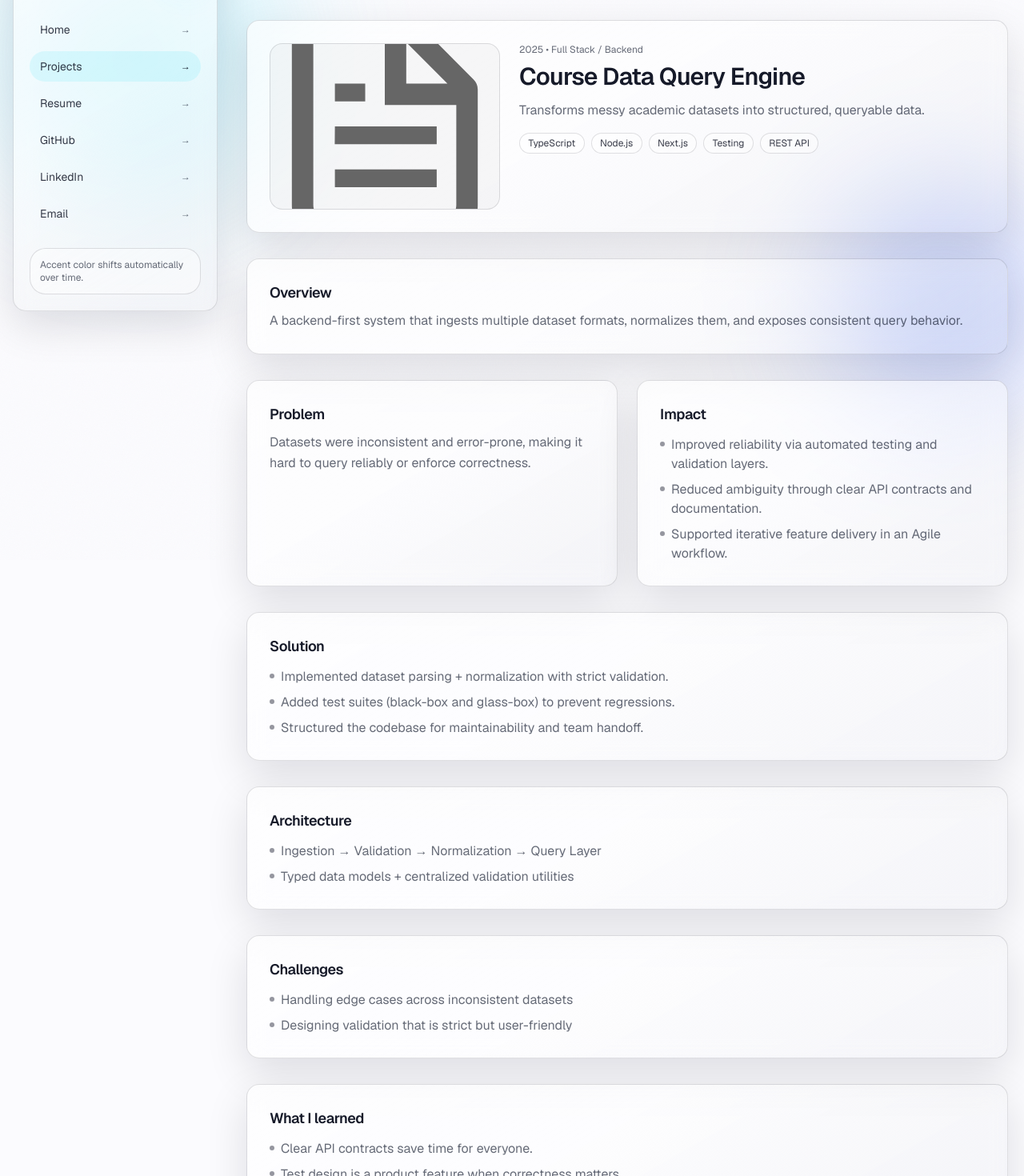
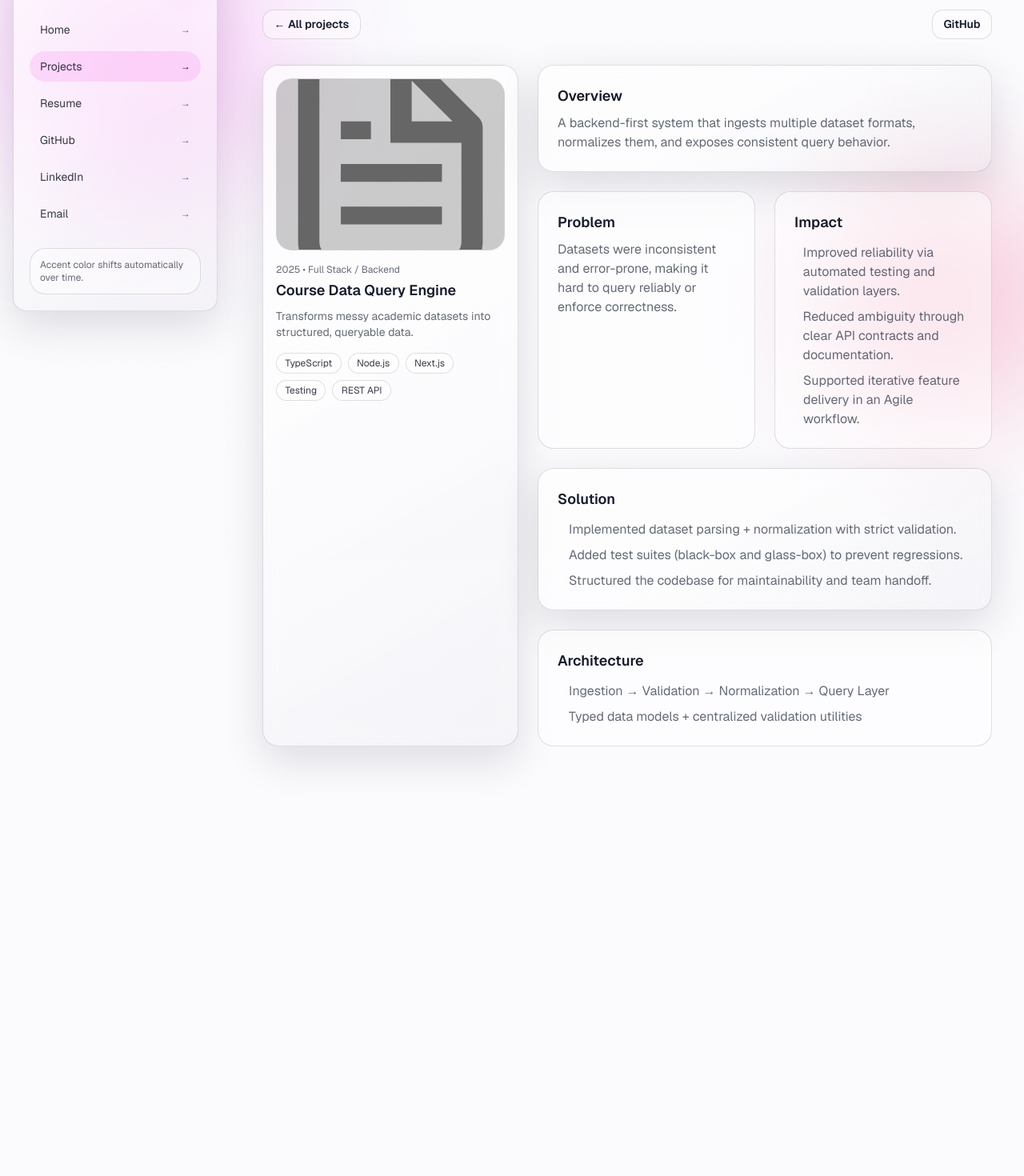
Before and after one commit to olddriver12356/DennyXHX_Profile, a Next.js app: page /projects/course-data-query-engine in a window 1280 px wide. Shown: the part 100-1570 px from the top of the page at 80% size. After the commit the page ends 1145 px from the top, so only its background shows below. Built offline with nearby package versions, Linux system fonts and the light colour scheme.

Commit message:
Try to fix the 404 error when rending the project details

```diff
--- a/app/globals.css
+++ b/app/globals.css
@@ -1,4 +1,10 @@
 @import "tailwindcss";
+
+@property --accent-h {
+    syntax: "<number>";
+    inherits: true;
+    initial-value: 262;
+  }
 
 :root {
   /* Theme tokens (default = dark, because you started with dark UI) */
@@ -20,7 +26,13 @@
   --radius-lg: 16px;
   --radius-xl: 20px;
   --content-max: 72rem;
+  animation: hueShift 18s linear infinite;
 }
+@keyframes hueShift {
+    0% { --accent-h: 262; }
+    50% { --accent-h: 330; }
+    100% { --accent-h: 262; }
+  }
 
 /* If user hasn’t explicitly selected a theme, follow OS preference */
 @media (prefers-color-scheme: light) {
--- a/app/projects/[slug]/page.tsx
+++ b/app/projects/[slug]/page.tsx
@@ -1,50 +1,46 @@
 import Link from "next/link";
 import Image from "next/image";
-import { getProject, PROJECTS } from "@/lib/projects";
+import { getProject } from "@/lib/projects";
 import { notFound } from "next/navigation";
-
-export const dynamicParams = false;
-
-export function generateStaticParams() {
-  return PROJECTS.map((p) => ({ slug: p.slug }));
-}
 
 export default function ProjectDetailPage({ params }: { params: { slug: string } }) {
   const project = getProject(params.slug);
   if (!project) return notFound();
 
   return (
-    <div className="space-y-8">
-      <header className="flex flex-col gap-4 sm:flex-row sm:items-center sm:justify-between">
-        <Link className="btn w-fit" href="/projects">
+    <main className="min-h-screen">
+      <div className="container py-14">
+        <div className="flex items-center justify-between gap-4">
+          <Link className="btn" href="/projects">
             ← All projects
           </Link>
-        <div className="flex flex-wrap gap-2">
+
+          <div className="flex gap-2">
             {project.links?.github && (
               <Link className="btn" href={project.links.github} target="_blank" rel="noreferrer">
                 GitHub
               </Link>
             )}
             {project.links?.live && (
-            <Link className="btn btn-primary" href={project.links.live} target="_blank" rel="noreferrer">
-              Live demo
+              <Link className="btn" href={project.links.live} target="_blank" rel="noreferrer">
+                Live
               </Link>
             )}
           </div>
-      </header>
+        </div>
 
-      <section className="surface rounded-2xl p-7">
-        <div className="flex flex-col gap-6 md:flex-row md:items-start">
-          <div className="relative h-44 w-full overflow-hidden rounded-2xl border border-[color:var(--border)] bg-[color:color-mix(in_oklab,var(--surface-2)_65%,transparent)] md:h-52 md:w-72">
+        <div className="mt-8 grid gap-6 md:grid-cols-[320px_1fr]">
+          <div className="surface rounded-[var(--radius-xl)] p-4">
+            <div className="relative aspect-[4/3] overflow-hidden rounded-xl border border-white/10 bg-black/20">
               <Image src={project.thumbnail} alt={project.title} fill className="object-cover" />
             </div>
 
-          <div className="flex-1 min-w-0">
-            <div className="text-xs text-[color:var(--muted)]">
-              {project.year} {project.role ? `• ${project.role}` : ""}
+            <div className="mt-4">
+              <div className="text-xs text-muted">
+                {project.year ? project.year : ""}{project.role ? ` • ${project.role}` : ""}
               </div>
-            <h1 className="mt-2 text-3xl font-semibold tracking-tight">{project.title}</h1>
-            <p className="mt-3 text-[color:var(--muted)]">{project.tagline}</p>
+              <div className="mt-1 text-lg font-semibold">{project.title}</div>
+              <div className="mt-2 text-sm text-muted">{project.tagline}</div>
 
               <div className="mt-4 flex flex-wrap gap-2">
                 {project.stack.map((t) => (
@@ -55,28 +51,25 @@ export default function ProjectDetailPage({ params }: { params: { slug: string }
               </div>
             </div>
           </div>
-      </section>
 
-      <section className="surface rounded-2xl p-7">
-        <h2 className="text-lg font-semibold tracking-tight">Overview</h2>
-        <p className="mt-2 leading-relaxed text-[color:var(--muted)]">{project.overview}</p>
+          <div className="space-y-6">
+            <section className="surface rounded-[var(--radius-xl)] p-6">
+              <h2 className="text-lg font-semibold">Overview</h2>
+              <p className="mt-2 text-muted">{project.overview}</p>
             </section>
 
             <div className="grid gap-6 md:grid-cols-2">
-        <section className="surface rounded-2xl p-7">
-          <h2 className="text-lg font-semibold tracking-tight">Problem</h2>
-          <p className="mt-2 leading-relaxed text-[color:var(--muted)]">{project.problem}</p>
+              <section className="surface-soft rounded-[var(--radius-xl)] p-6">
+                <h2 className="text-lg font-semibold">Problem</h2>
+                <p className="mt-2 text-muted">{project.problem}</p>
               </section>
 
-        <section className="surface rounded-2xl p-7">
-          <h2 className="text-lg font-semibold tracking-tight">Impact</h2>
-          <ul className="mt-3 space-y-2 text-[color:var(--muted)]">
+              <section className="surface-soft rounded-[var(--radius-xl)] p-6">
+                <h2 className="text-lg font-semibold">Impact</h2>
+                <ul className="mt-3 space-y-2 text-muted">
                   {project.impact.map((x, i) => (
                     <li key={i} className="flex gap-2">
-                <span
-                  className="mt-2 h-1.5 w-1.5 flex-none rounded-full"
-                  style={{ background: "color-mix(in oklab, var(--fg) 45%, transparent)" }}
-                />
+                      <span className="mt-2 h-1.5 w-1.5 rounded-full bg-white/40" />
                       <span>{x}</span>
                     </li>
                   ))}
@@ -84,15 +77,12 @@ export default function ProjectDetailPage({ params }: { params: { slug: string }
               </section>
             </div>
 
-      <section className="surface rounded-2xl p-7">
-        <h2 className="text-lg font-semibold tracking-tight">Solution</h2>
-        <ul className="mt-3 space-y-2 text-[color:var(--muted)]">
+            <section className="surface rounded-[var(--radius-xl)] p-6">
+              <h2 className="text-lg font-semibold">Solution</h2>
+              <ul className="mt-3 space-y-2 text-muted">
                 {project.solution.map((x, i) => (
                   <li key={i} className="flex gap-2">
-              <span
-                className="mt-2 h-1.5 w-1.5 flex-none rounded-full"
-                style={{ background: "color-mix(in oklab, var(--fg) 45%, transparent)" }}
-              />
+                    <span className="mt-2 h-1.5 w-1.5 rounded-full bg-white/40" />
                     <span>{x}</span>
                   </li>
                 ))}
@@ -100,49 +90,12 @@ export default function ProjectDetailPage({ params }: { params: { slug: string }
             </section>
 
             {project.architecture?.length ? (
-        <section className="surface rounded-2xl p-7">
-          <h2 className="text-lg font-semibold tracking-tight">Architecture</h2>
-          <ul className="mt-3 space-y-2 text-[color:var(--muted)]">
+              <section className="surface-soft rounded-[var(--radius-xl)] p-6">
+                <h2 className="text-lg font-semibold">Architecture</h2>
+                <ul className="mt-3 space-y-2 text-muted">
                   {project.architecture.map((x, i) => (
                     <li key={i} className="flex gap-2">
-                <span
-                  className="mt-2 h-1.5 w-1.5 flex-none rounded-full"
-                  style={{ background: "color-mix(in oklab, var(--fg) 45%, transparent)" }}
-                />
-                <span>{x}</span>
-              </li>
-            ))}
-          </ul>
-        </section>
-      ) : null}
-
-      {project.challenges?.length ? (
-        <section className="surface rounded-2xl p-7">
-          <h2 className="text-lg font-semibold tracking-tight">Challenges</h2>
-          <ul className="mt-3 space-y-2 text-[color:var(--muted)]">
-            {project.challenges.map((x, i) => (
-              <li key={i} className="flex gap-2">
-                <span
-                  className="mt-2 h-1.5 w-1.5 flex-none rounded-full"
-                  style={{ background: "color-mix(in oklab, var(--fg) 45%, transparent)" }}
-                />
-                <span>{x}</span>
-              </li>
-            ))}
-          </ul>
-        </section>
-      ) : null}
-
-      {project.learnings?.length ? (
-        <section className="surface rounded-2xl p-7">
-          <h2 className="text-lg font-semibold tracking-tight">What I learned</h2>
-          <ul className="mt-3 space-y-2 text-[color:var(--muted)]">
-            {project.learnings.map((x, i) => (
-              <li key={i} className="flex gap-2">
-                <span
-                  className="mt-2 h-1.5 w-1.5 flex-none rounded-full"
-                  style={{ background: "color-mix(in oklab, var(--fg) 45%, transparent)" }}
-                />
+                      <span className="mt-2 h-1.5 w-1.5 rounded-full bg-white/40" />
                       <span>{x}</span>
                     </li>
                   ))}
@@ -150,5 +103,8 @@ export default function ProjectDetailPage({ params }: { params: { slug: string }
               </section>
             ) : null}
           </div>
+        </div>
+      </div>
+    </main>
   );
 }
```
Lines whose indentation alone changed are shown as unchanged.
